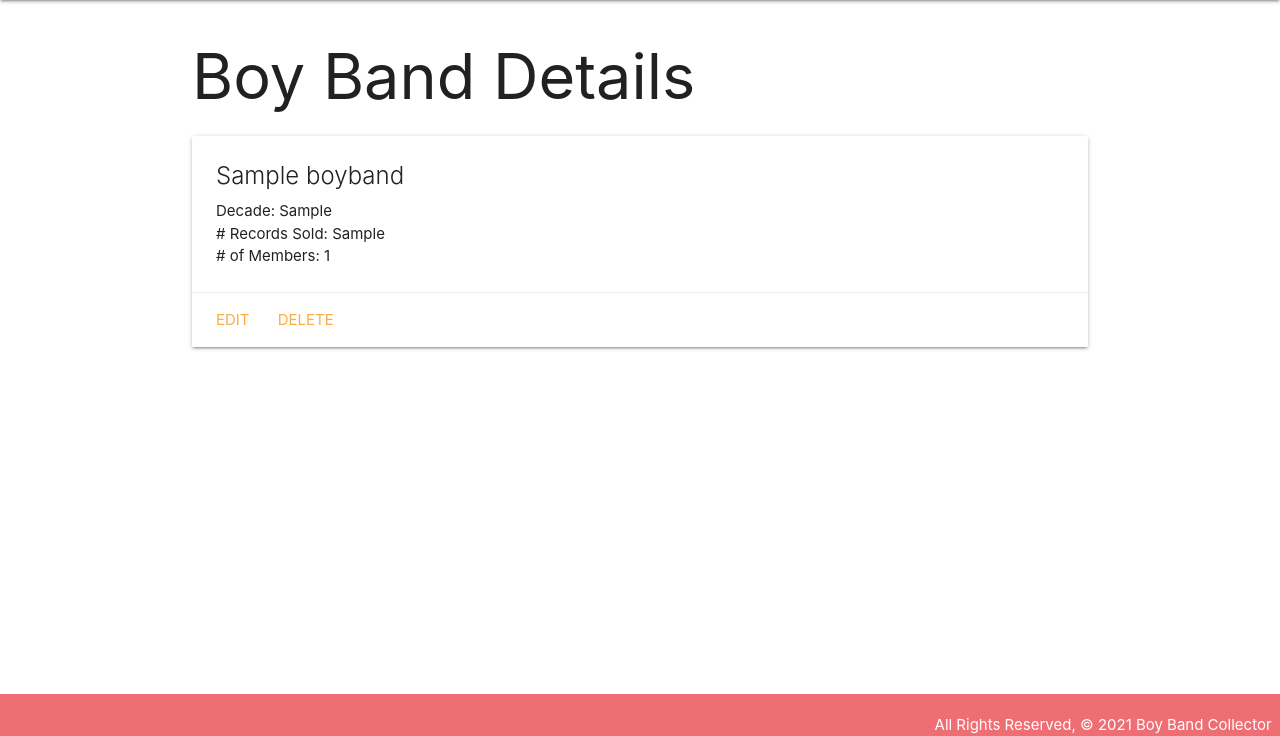
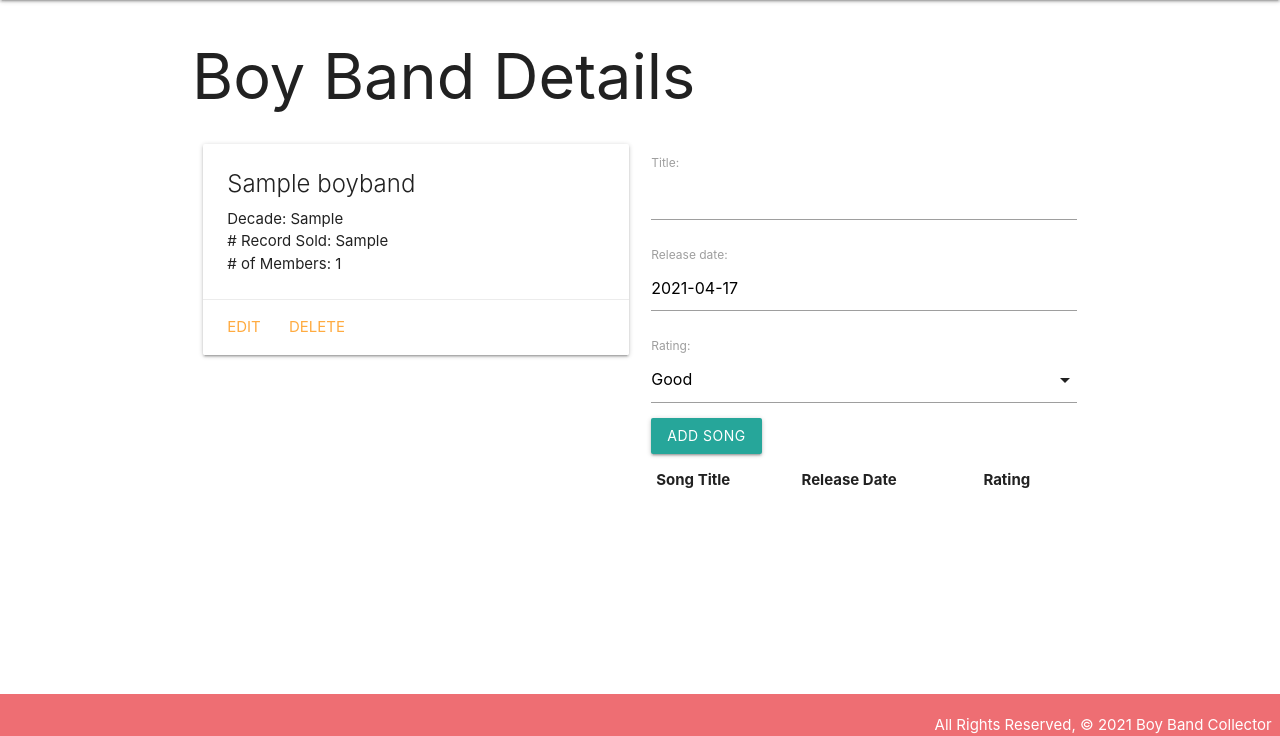
Before and after one commit to meganmatthews44/boybandcollector, a Django app: page /boybands/1/ in a window 1280 px wide. Shown: the part 64-800 px from the top of the page. Run offline with Django 3.2, Linux system fonts and the light colour scheme; tables that the repository leaves empty hold one stand-in row (values such as "Sample post"); lists and menus that the app fills with data are empty.

Commit message:
added a one-to-many model

```diff
--- a/main_app/admin.py
+++ b/main_app/admin.py
@@ -2,5 +2,7 @@ from django.contrib import admin
 
 # Register your models here.
 from .models import Boyband
+from .models import Song
 
 admin.site.register(Boyband)
+admin.site.register(Song)
--- /dev/null
+++ b/main_app/forms.py
@@ -0,0 +1,7 @@
+from django.forms import ModelForm
+from .models import Song
+
+class SongForm(ModelForm):
+  class Meta:
+    model = Song
+    fields = ['title', 'date', 'rating']
--- a/main_app/models.py
+++ b/main_app/models.py
@@ -2,6 +2,12 @@ from django.db import models
 from django.urls import reverse
 
 # Create your models here.
+
+RATINGS = (
+    ('G', 'Good'),
+    ('O', 'Okay'),
+    ('B', 'Bad')
+)
 
 class Boyband(models.Model):
     name = models.CharField(max_length=100)
@@ -14,3 +20,19 @@ class Boyband(models.Model):
 
     def get_absolute_url(self):
         return reverse('detail', kwargs={'boyband_id': self.id})
+
+class Song(models.Model):
+    date = models.DateField('release date')
+    title = models.CharField(max_length=50)
+    rating = models.CharField(
+        max_length=1,
+        choices=RATINGS,
+        default=RATINGS[0][0])
+
+    boyband = models.ForeignKey(Boyband, on_delete=models.CASCADE)
+
+    def __str__(self):
+        return f"Song:{self.title} released on {self.date} User rating:{self.get_rating_display()}"
+
+    class Meta:
+        ordering = ['date']
--- a/main_app/templates/base.html
+++ b/main_app/templates/base.html
@@ -9,6 +9,7 @@
   <title>Boy Band Collector</title>
   <link rel="stylesheet" href="https://cdnjs.cloudflare.com/ajax/libs/materialize/1.0.0/css/materialize.min.css">
   <link rel="stylesheet" type="text/css" href="{% static 'css/style.css' %}">
+  <script src="https://cdnjs.cloudflare.com/ajax/libs/materialize/1.0.0/js/materialize.min.js"></script>
 </head>
 <body>
   <header class="navbar-fixed">
--- a/main_app/templates/boybands/detail.html
+++ b/main_app/templates/boybands/detail.html
@@ -3,11 +3,13 @@
 
 <h1>Boy Band Details</h1>
 
+<div class="row">
+  <div class="col s6">
     <div class="card">
       <div class="card-content">
         <span class="card-title">{{ boyband.name }}</span>
         <p>Decade: {{ boyband.decade }}</p>
-    <p># Records Sold: {{ boyband.albums_sold }}</p>
+        <p># Record Sold: {{ boyband.albums_sold }}</p>
         <p># of Members: {{ boyband.no_of_members }}</p>
       </div>
       <div class="card-action">
@@ -15,5 +17,39 @@
         <a href="{% url 'boybands_delete' boyband.id %}">Delete</a>
       </div>
     </div>
+  </div>
+  <div class="col s6">
+    <form action="{% url 'add_song' boyband.id %}" method="post">
+        {% csrf_token %}
+        {{ song_form.as_p }}
+        <input type="submit" class="btn" value="Add Song">
+      </form>
+    <table class="striped">
+      <thead>
+        <tr><th>Song Title</th><th>Release Date</th><th>Rating</th></tr>
+      </thead>
+      <tbody>
+        {% for song in boyband.song_set.all %}
+          <tr>
+            <td>{{song.title}}</td>
+            <td>{{song.date}}</td>
+            <td>{{song.get_rating_display}}</td>
+          </tr>
+        {% endfor %}
+      </tbody>
+    </table>
+  </div>
+</div>
+<script>
+    var dateEl = document.getElementById('id_date');
+    M.Datepicker.init(dateEl, {
+        format: 'yyyy-mm-dd',
+        defaultDate: new Date(),
+        setDefaultDate: true,
+        autoClose: true
+  });
 
+  var selectEl = document.getElementById('id_rating');
+  M.FormSelect.init(selectEl);
+</script>
 {% endblock %}
--- a/main_app/urls.py
+++ b/main_app/urls.py
@@ -9,4 +9,5 @@ urlpatterns = [
     path('boybands/create/', views.BoybandCreate.as_view(), name='boybands_create'),
     path('boybands/<int:pk>/update/', views.BoybandUpdate.as_view(), name='boybands_update'),
     path('boybands/<int:pk>/delete/', views.BoybandDelete.as_view(), name='boybands_delete'),
+    path('boybands/<int:boyband_id>/add_song/', views.add_song, name="add_song"),
 ]
--- a/main_app/views.py
+++ b/main_app/views.py
@@ -1,7 +1,8 @@
-from django.shortcuts import render
+from django.shortcuts import render, redirect
 from django.http import HttpResponse
 from django.views.generic.edit import CreateView, UpdateView, DeleteView
 from .models import Boyband
+from .forms import SongForm
 # Create your views here.
 
 def home(request):
@@ -17,8 +18,20 @@ def boybands_index(request):
 
 def boybands_detail(request, boyband_id):
     boyband = Boyband.objects.get(id=boyband_id)
-    context = {'boyband': boyband}
+    song_form = SongForm()
+    context = {
+        'boyband': boyband,
+        'song_form': song_form
+        }
     return render(request, 'boybands/detail.html', context)
+
+def add_song(request, boyband_id):
+    form = SongForm(request.POST)
+    if form.is_valid():
+        new_song = form.save(commit=False)
+        new_song.boyband_id = boyband_id
+        new_song.save()
+    return redirect('detail', boyband_id=boyband_id)
 
 class BoybandCreate(CreateView):
     model = Boyband
```
Also changed, not shown: main_app/migrations/0002_song.py (added). Lines whose indentation alone changed are shown as unchanged.
